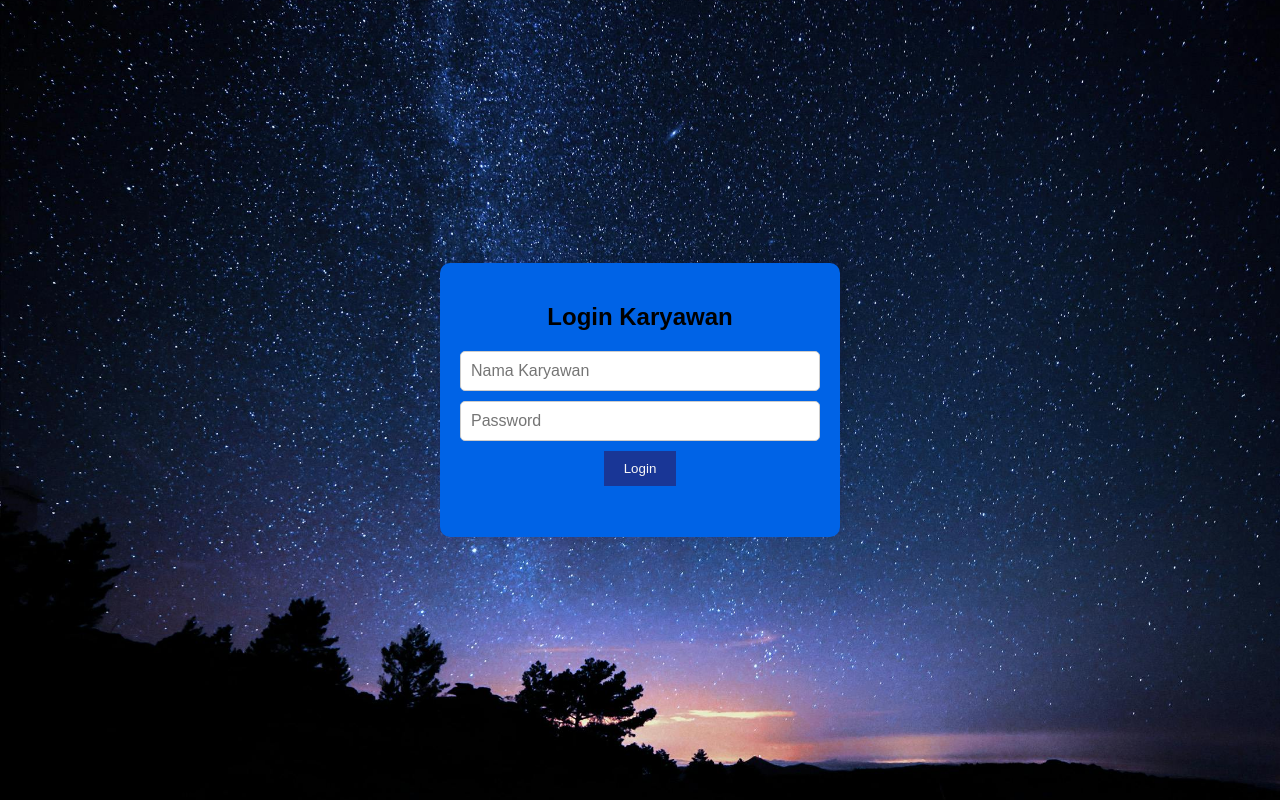
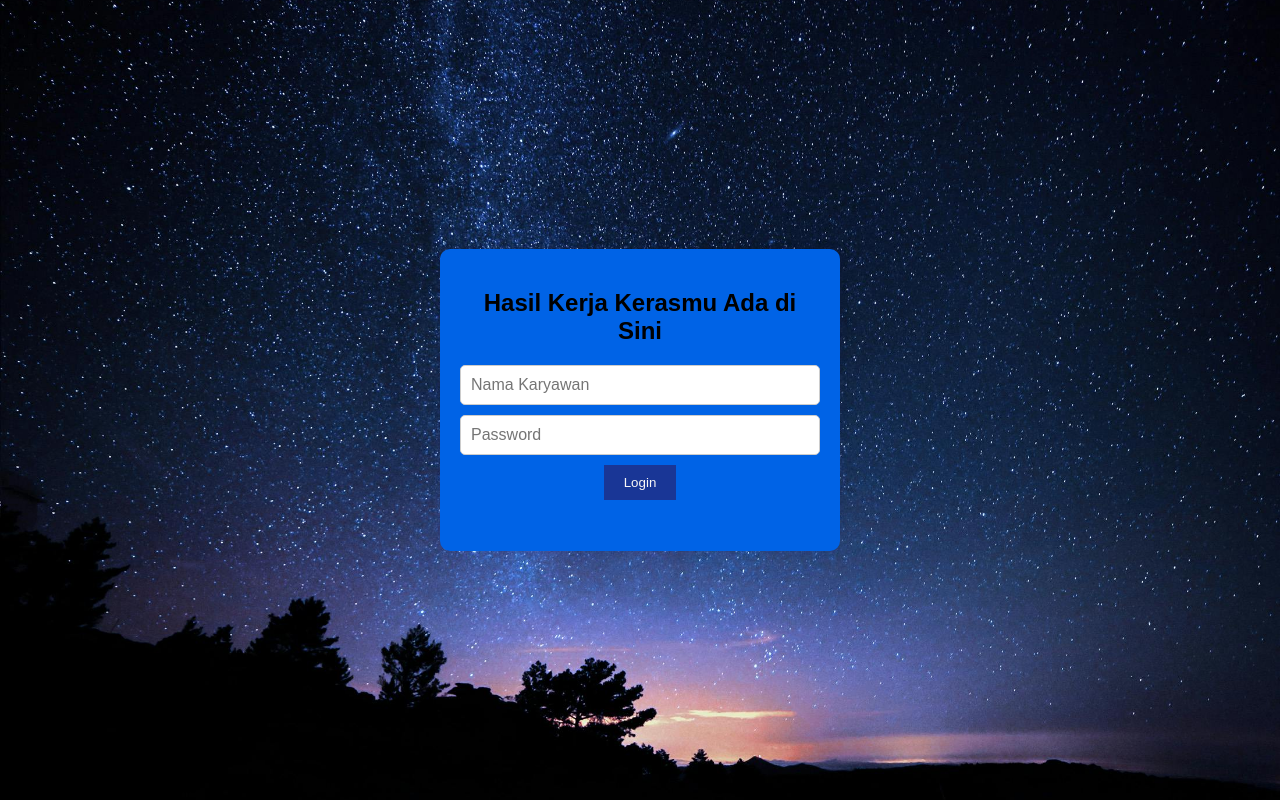
Before and after one commit to Rusdi125312/MJP-SALDO-KARYAWAN, a plain HTML site: page index.html in a window 1280 px wide. Drawn offline with Linux system fonts and the light colour scheme.

Commit message:
ubah login karyawan jadi hasil kerja kerasmu ada di sini

```diff
--- a/index.html
+++ b/index.html
@@ -3,14 +3,14 @@
 <head>
   <meta charset="UTF-8" />
   <meta name="viewport" content="width=device-width, initial-scale=1.0"/>
-  <title>Hasil Kerja Kerasmu Ada di Sinii</title>
+  <title>Rekap saldo-Sisa gaji</title>
   <link rel="stylesheet" href="style.css" />
   <link rel="stylesheet" href="style2.css" />
   </head>
 
 <body>
   <div class="container">
-    <h2>Login Karyawan</h2>
+    <h2>Hasil Kerja Kerasmu Ada di Sini</h2>
 
     <input type="text" id="username" placeholder="Nama Karyawan" />
     <input type="password" id="password" placeholder="Password" />
```
